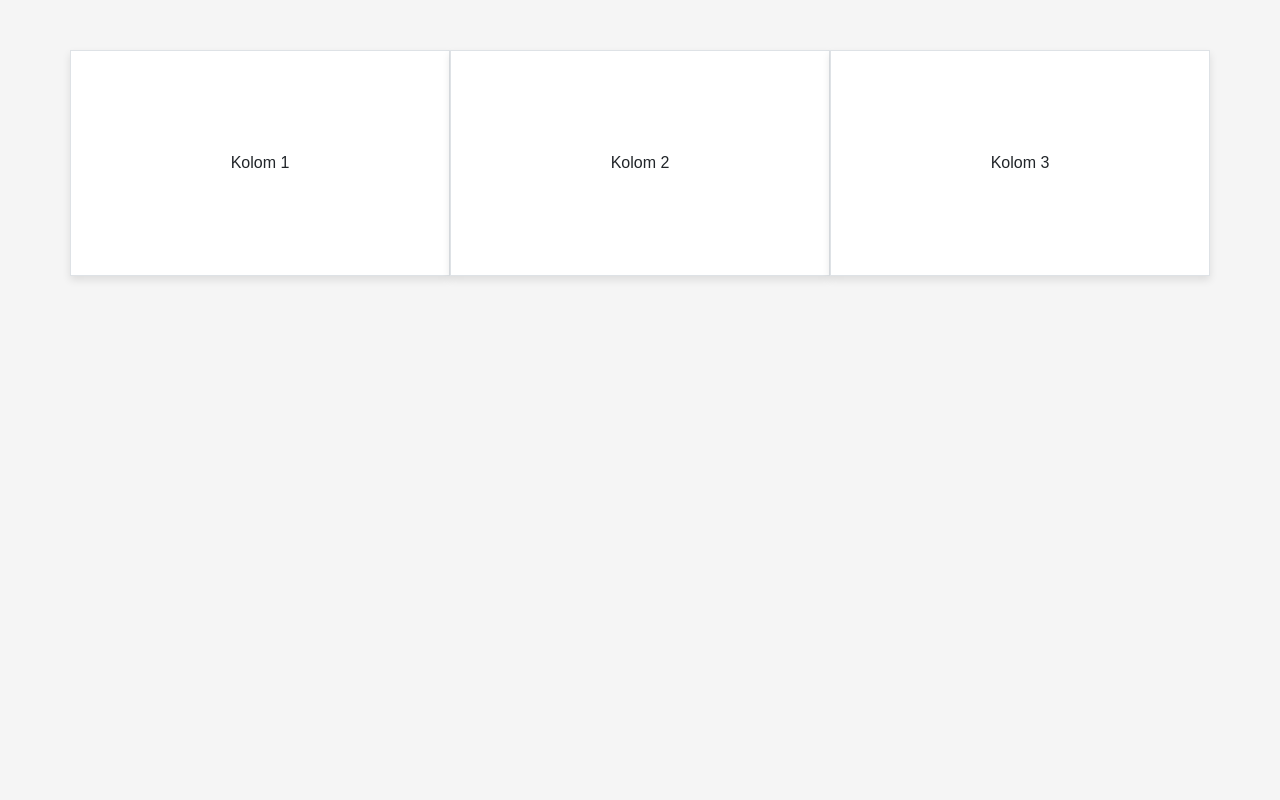
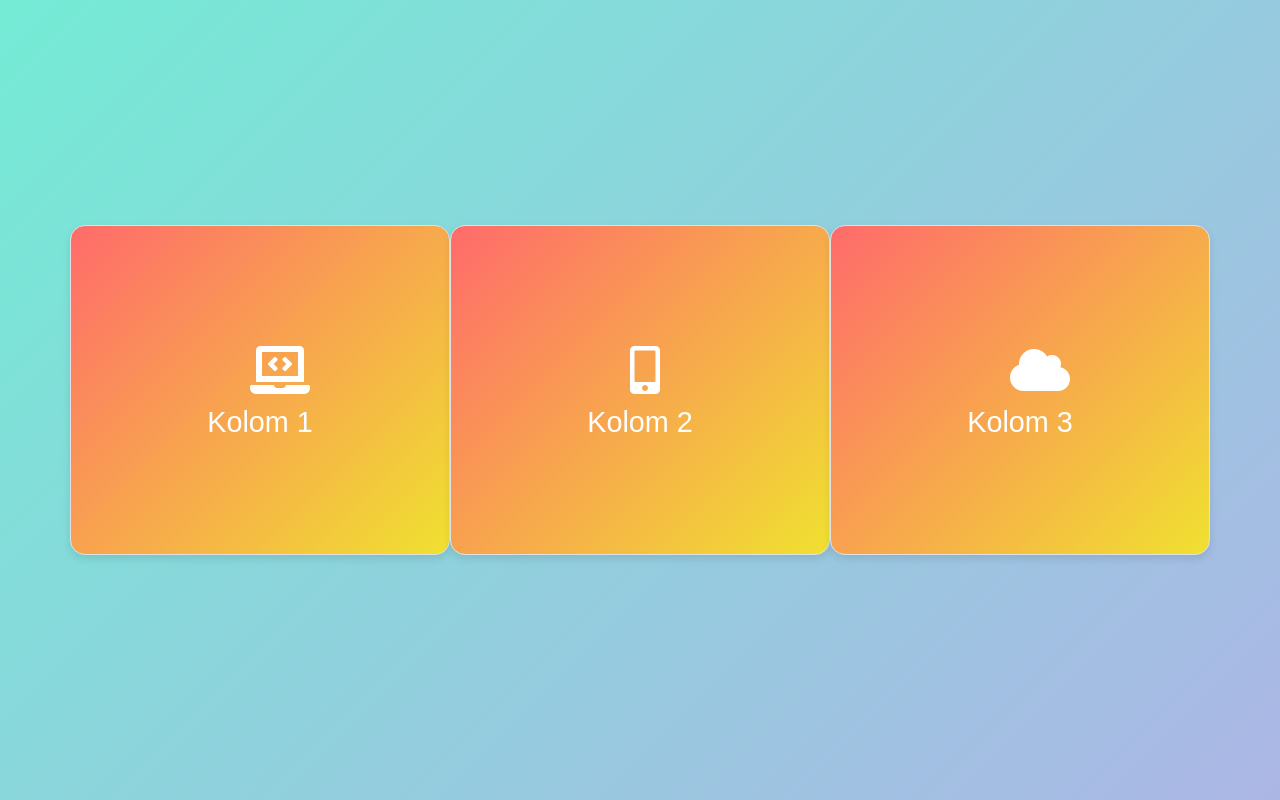
Before and after one commit to ZetaLawrance/apalahhh, a plain HTML site: page index.html in a window 1280 px wide. Drawn offline with nearby package versions, Linux system fonts and the light colour scheme.

Commit message:
ubah ubah ubah

```diff
--- a/index.html
+++ b/index.html
@@ -3,22 +3,26 @@
 <head>
   <meta charset="UTF-8">
   <meta name="viewport" content="width=device-width, initial-scale=1.0">
-  <title>Responsif Kolom</title>
+  <title>Responsive Layout</title>
   <link rel="stylesheet" href="https://stackpath.bootstrapcdn.com/bootstrap/4.5.2/css/bootstrap.min.css">
   <link rel="stylesheet" href="style.css">
+  <link rel="stylesheet" href="https://cdnjs.cloudflare.com/ajax/libs/font-awesome/5.15.3/css/all.min.css">
 </head>
 <body>
-  <div class="container">
+  <div class="container my-5">
     <div class="row">
-
-        <!-- sm >= 540px -->
-        <!-- md >= 768px -->
-        <!-- lg >= 992px -->
-        <!-- xl >= 1200px -->
-
-      <div class="col-12 col-sm-4 col-md-4 col-lg-4 col-xl-4n col-xxl-4 column">Kolom 1</div>
-      <div class="col-12 col-sm-4 col-md-4 col-lg-4 col-xl-4n col-xxl-4 column">Kolom 2</div>
-      <div class="col-12 col-sm-4 col-md-4 col-lg-4 col-xl-4n col-xxl-4 column">Kolom 3</div>
+      <div class="col-12 col-sm-4 col-md-4 col-lg-4 col-xl-4 column">
+        <div class="icon"><i class="fas fa-laptop-code fa-3x"></i></div>
+        <h2>Kolom 1</h2>
+      </div>
+      <div class="col-12 col-sm-4 col-md-4 col-lg-4 col-xl-4 column">
+        <div class="icon"><i class="fas fa-mobile-alt fa-3x"></i></div>
+        <h2>Kolom 2</h2>
+      </div>
+      <div class="col-12 col-sm-4 col-md-4 col-lg-4 col-xl-4 column">
+        <div class="icon"><i class="fas fa-cloud fa-3x"></i></div>
+        <h2>Kolom 3</h2>
+      </div>
     </div>
   </div>
 
--- a/style.css
+++ b/style.css
@@ -1,32 +1,118 @@
 body {
-    font-family: Arial, sans-serif;
-    background-color: #f5f5f5;
+    font-family: 'Arial', sans-serif;
+    background: linear-gradient(135deg, #74ebd5, #ACB6E5);
     margin: 0;
     padding: 0;
+    display: flex;
+    justify-content: center;
+    align-items: center;
+    height: 100vh;
+    overflow: hidden;
   }
 
   .container {
-    margin-top: 50px;
+    margin-top: 20px;
   }
 
   .column {
-    background-color: #ffffff;
+    background: linear-gradient(135deg, #ff6b6b, #f0e130);
+    color: #ffffff;
     border: 1px solid #dee2e6;
     padding: 100px;
-    margin: 0px;
+    margin-bottom: 20px;
     text-align: center;
     box-shadow: 0 4px 8px rgba(0, 0, 0, 0.1);
-    transition: transform 0.3s, box-shadow 0.3s;
+    transition: transform 0.3s, box-shadow 0.3s, background-color 0.3s, color 0.3s;
+    border-radius: 15px;
+    position: relative;
+    overflow: hidden;
   }
 
   .column:hover {
-    transform: translateY(-5px);
-    box-shadow: 0 8px 16px rgba(0, 0, 0, 0.2);
+    transform: translateY(-10px);
+    box-shadow: 0 10px 20px rgba(0, 0, 0, 0.3);
+    background: linear-gradient(135deg, #ff6b6b, #ff4757);
+    color: #ffffff;
   }
 
+  .column h2 {
+    margin-top: 10px;
+    margin-bottom: 15px;
+    font-size: 1.8rem;
+    color: #ffffff;
+    position: relative;
+    z-index: 1;
+  }
+
+  .column p {
+    color: #ffffff;
+    font-size: 1rem;
+    position: relative;
+    z-index: 1;
+  }
+
+  .column img {
+    margin-top: 15px;
+    border: 2px solid #ffffff;
+    border-radius: 50%;
+    position: relative;
+    z-index: 1;
+  }
+
+  .column i {
+    color: #ffffff;
+    padding: 20px;
+    border-radius: 50%;
+    margin-bottom: 20px;
+    transition: transform 0.3s;
+    position: relative;
+    z-index: 1;
+  }
+
+  .icon {
+    display: inline-block;
+    width: 60px;
+    height: 60px;
+    line-height: 60px;
+  }
+
+  .btn-primary {
+    background-color: #ff4757;
+    border-color: #ff4757;
+    border-radius: 50px;
+    padding: 10px 20px;
+    text-transform: uppercase;
+    transition: background-color 0.3s, border-color 0.3s;
+    position: relative;
+    z-index: 1;
+  }
+
+  .btn-primary:hover {
+    background-color: #e84118;
+    border-color: #e84118;
+  }
+
+  /* Animasi */
+  @keyframes pulse {
+    0% {
+      transform: scale(1);
+    }
+    50% {
+      transform: scale(1.1);
+    }
+    100% {
+      transform: scale(1);
+    }
+  }
+
+  .column:hover .icon i {
+    animation: pulse 1s infinite;
+  }
+
+  /* Media Query untuk tampilan mobile */
   @media (max-width: 768px) {
     .column {
       width: 100%;
-      margin: 0px;
+      margin-bottom: 20px;
     }
   }
```
